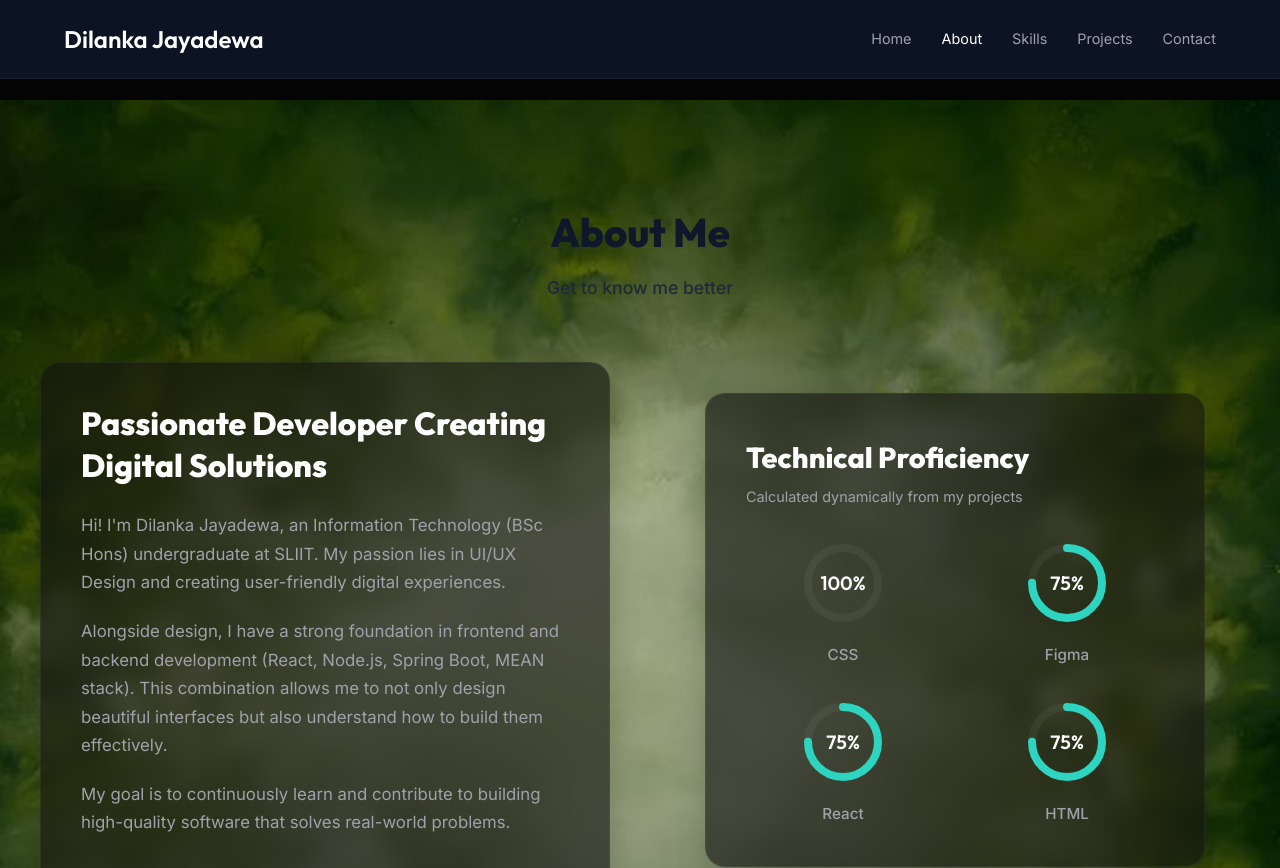
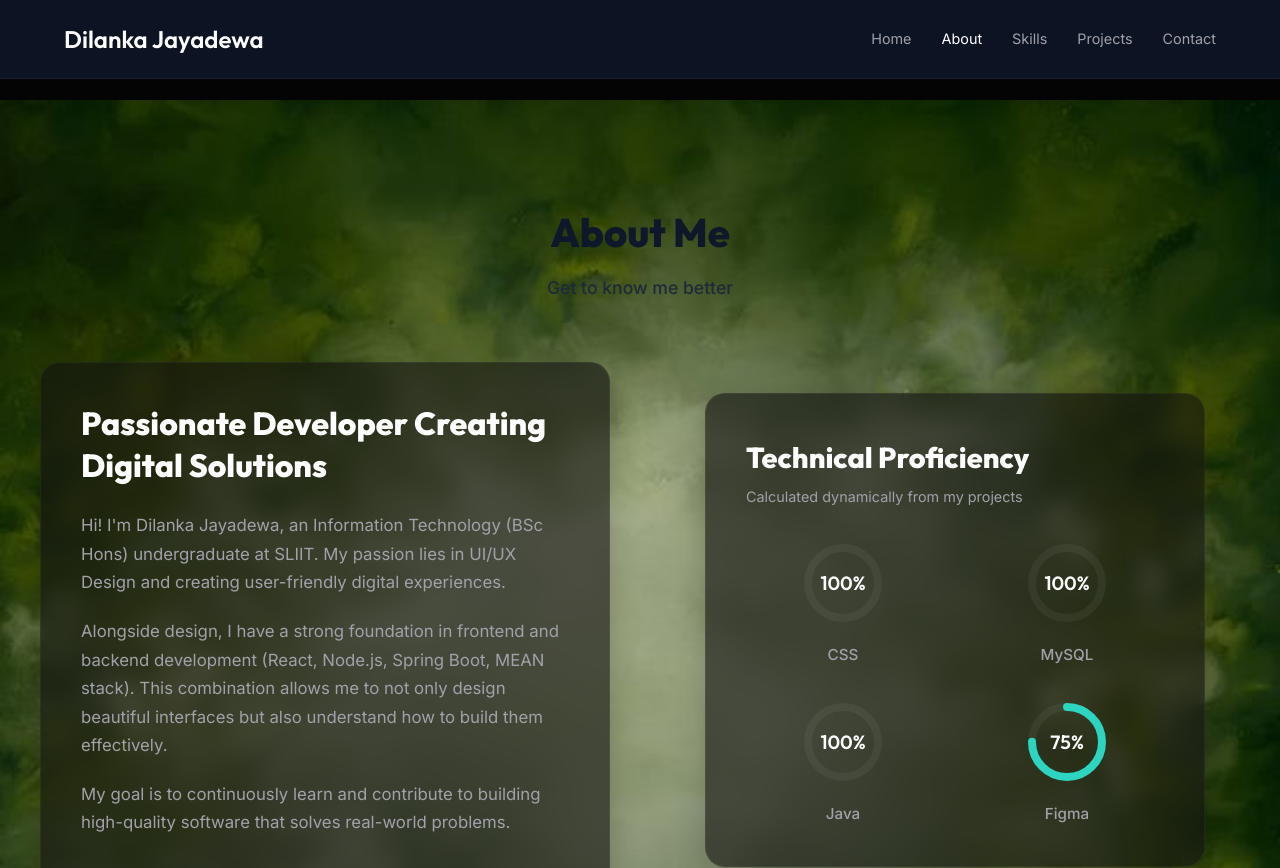
Before and after one commit to jayadewa123/MY_Portfolio, a React (Vite) app: page /about in a window 1280 px wide. Shown: the top 868 px of the page. Built offline with nearby package versions, Linux system fonts and the light colour scheme.

Commit message:
feat: add UniIntern Student Module project

```diff
--- a/src/data.js
+++ b/src/data.js
@@ -74,6 +74,13 @@ export const portfolioData = {
       description: "An automated testing suite for a Singlish translator application, ensuring accuracy and performance in linguistic conversions.",
       technologies: ["Python", "Automation", "Testing"],
       link: "https://github.com/jayadewa123/ITPM-Assignment1-Singlish-Translator-Automation"
+    },
+    {
+      id: 5,
+      title: "UniIntern - Student Module",
+      description: "Developed the core internship application workflow, allowing students to browse and apply for categorized internships, track their status, and manage interview schedules upon confirmation.",
+      technologies: ["Spring Boot", "Java", "MySQL", "REST API"],
+      link: "#"
     }
   ]
 };
```
